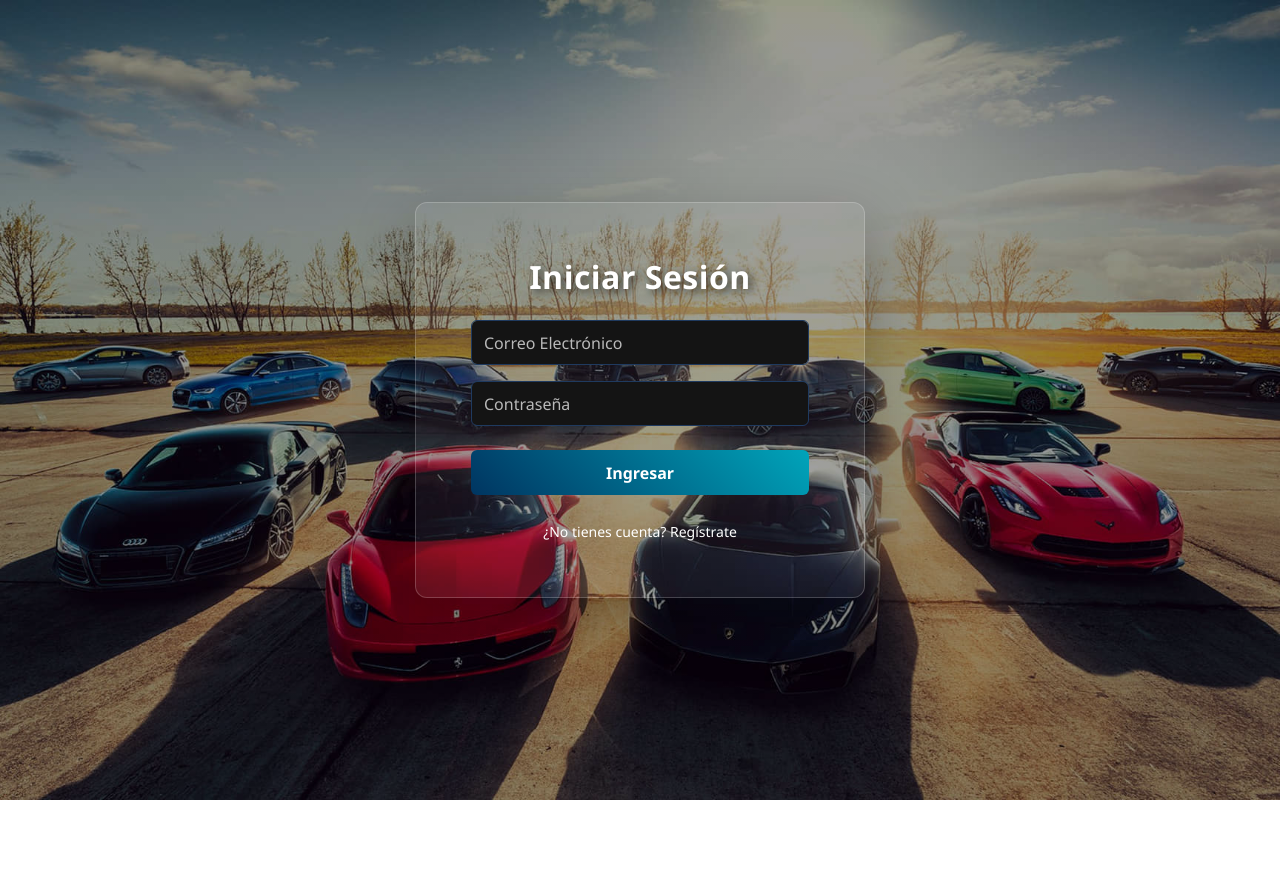
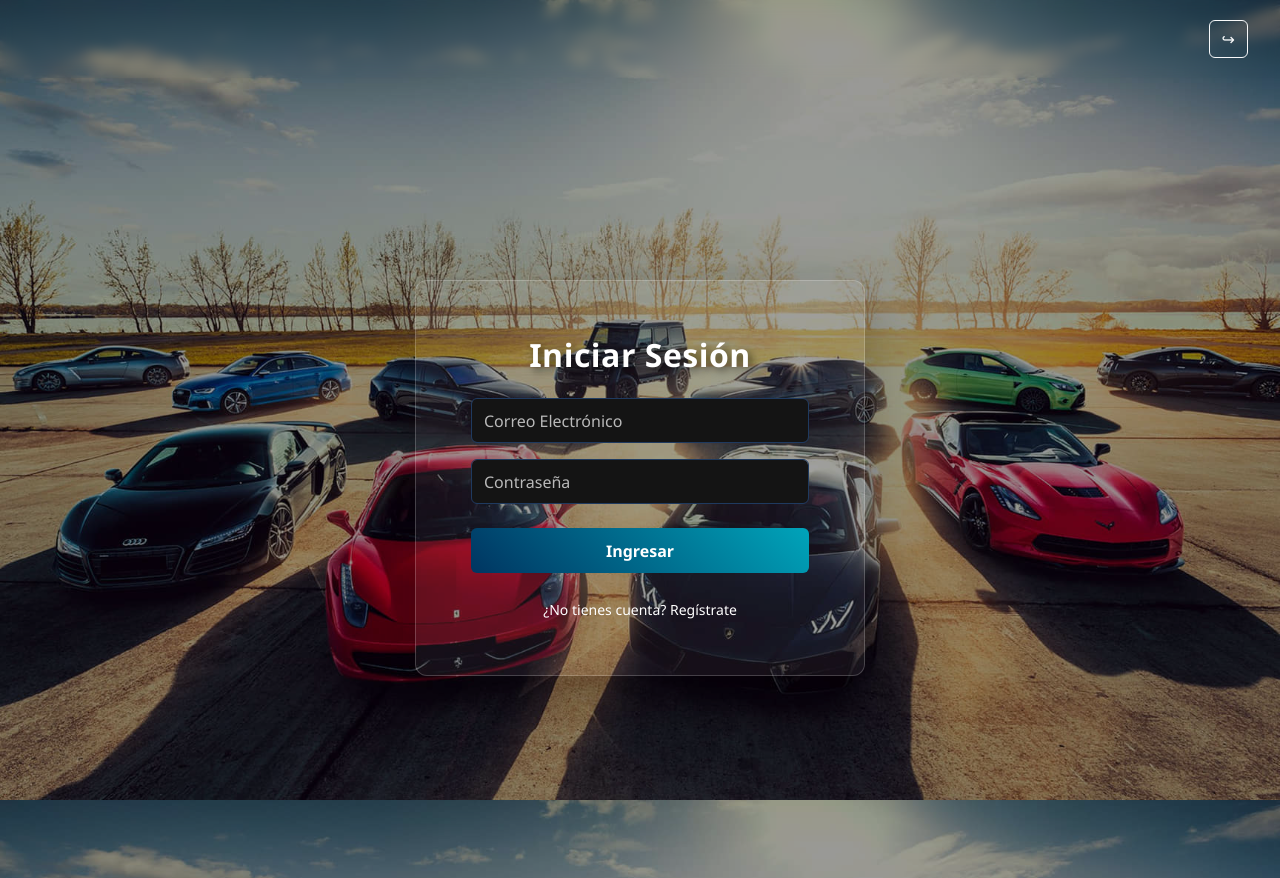
Before and after one commit to walbyn504/TicoAuto-Frontend, a plain HTML site: page html/usuario/inicioSesion.html in a window 1280 px wide. Before the commit the page ends 800 px from the top, so only its background shows below. Drawn offline with nearby package versions, Linux system fonts and the light colour scheme.

Commit message:
Se agrego un boton para volver al index

```diff
--- a/css/inicioSesion.css
+++ b/css/inicioSesion.css
@@ -15,6 +15,12 @@ body {
         url("../../imagenes/fondo-sesion.jpg") no-repeat center center fixed;
 
     background-size: cover;
+}
+
+.navbar {
+    backdrop-filter: blur(6px);
+    padding-top: 20px;
+    padding-bottom: 20px;
 }
 
 /* CONTENEDOR */
--- a/html/usuario/inicioSesion.html
+++ b/html/usuario/inicioSesion.html
@@ -9,6 +9,18 @@
 </head>
 
 <body>
+
+<nav class="navbar navbar-expand-lg px-3">
+
+    <div class="ms-auto d-flex gap-2 me-3">
+
+        <a href="/index.html" class="btn btn-outline-light">
+        ↪
+        </a>
+
+    </div>
+
+</nav>
 
 <div class="contenedor-login">
 
```
